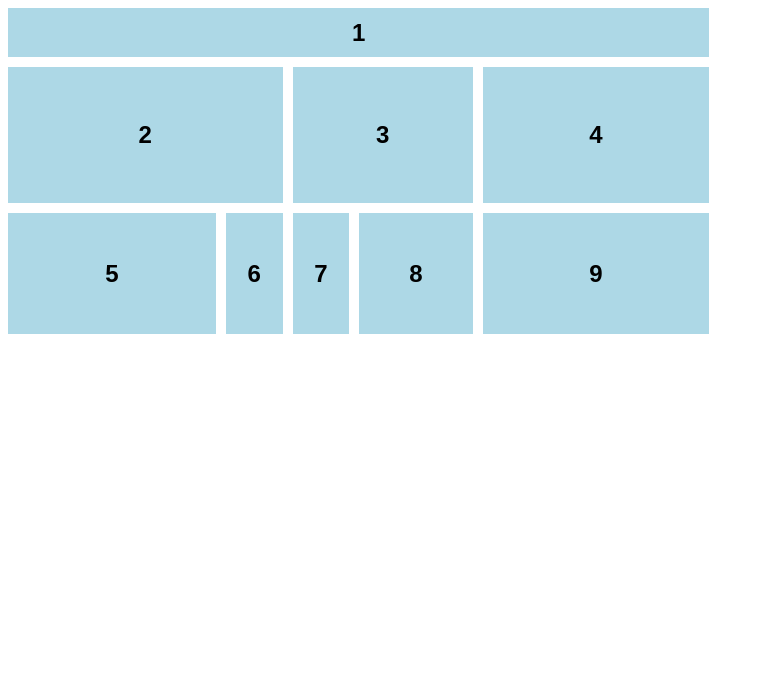
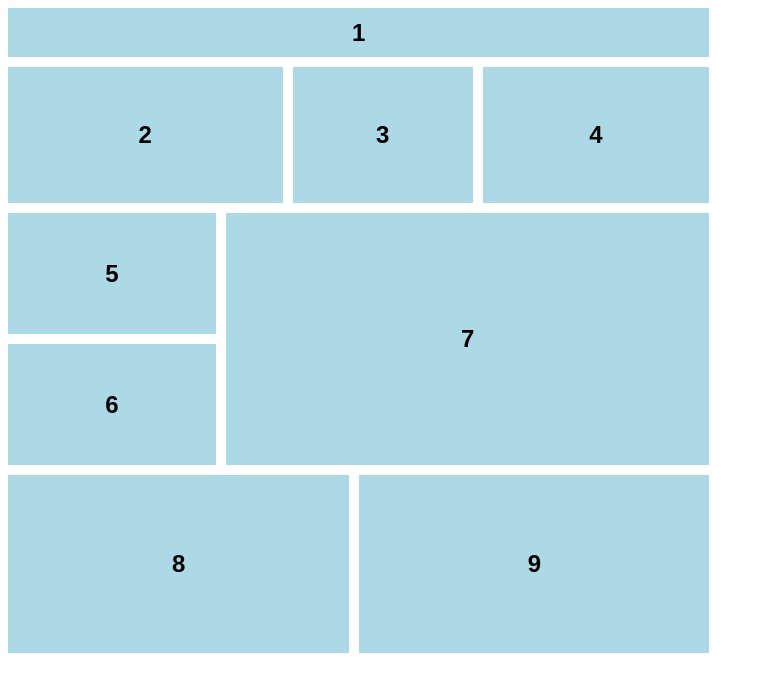
Before and after one commit to GonzaGalfre/Clase-Layout, a plain HTML site: page index.html in a window 1280 px wide. Shown: the whole page, without its empty margins (0-764 px from the left). Drawn offline with Linux system fonts and the light colour scheme.

Commit message:
Ejercicio terminado

```diff
--- a/style.css
+++ b/style.css
@@ -28,6 +28,31 @@
     grid-row: 2 / 3;
 }
 
+.caja5 {
+    grid-column: 1 / 2;
+    grid-row: 3 / 4;
+}
+
+.caja6 {
+    grid-column: 1 / 2;
+    grid-row: 4 / 5;
+}
+
+.caja7 {
+    grid-column: 2 / 6;
+    grid-row: 3 / 5;
+}
+
+.caja8 {
+    grid-column: 1 / 4;
+    grid-row: 5 / 6;
+}
+
+.caja9 {
+    grid-column: 4 / 6;
+    grid-row: 5 / 6;
+}
+
 .container div {
     background-color: lightblue;
     display: flex;
```
